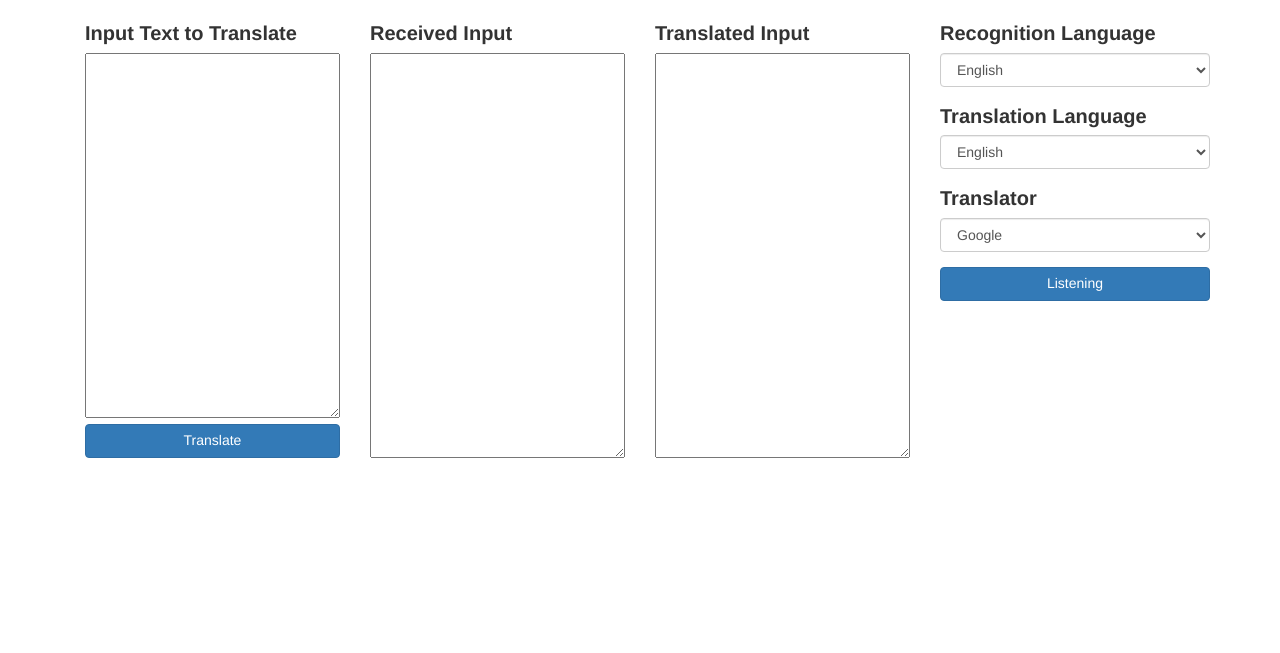
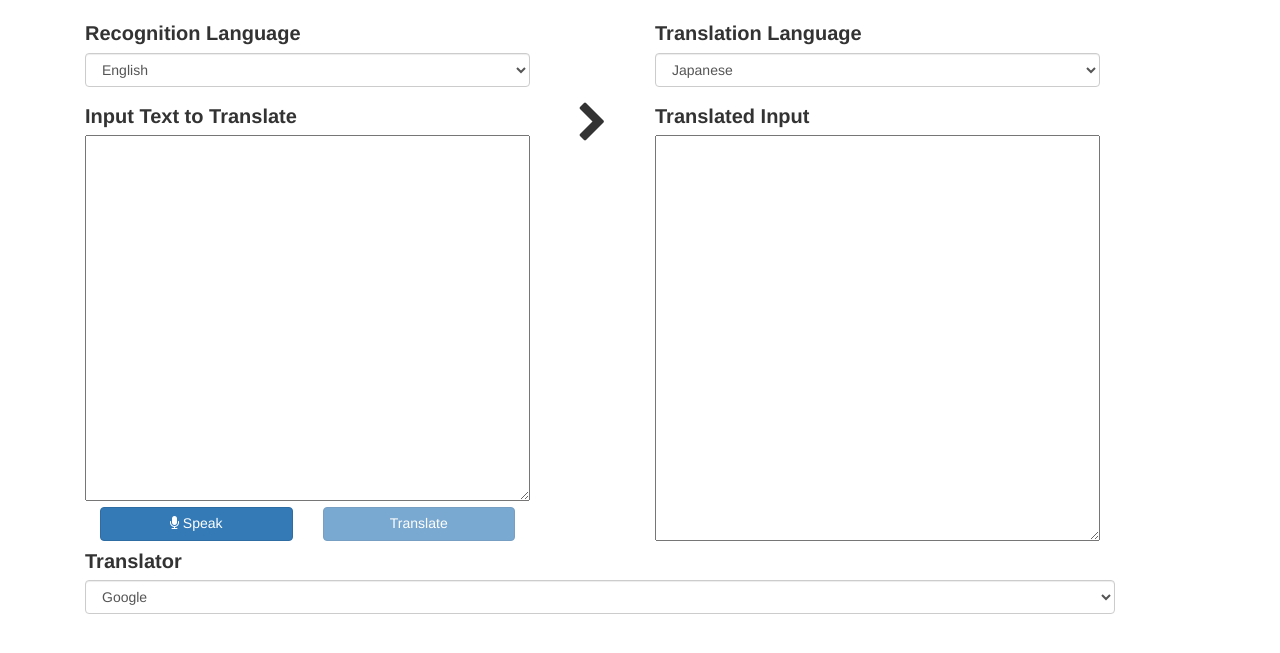
Before and after one commit to danigunawan/convert-to-characters, a Flask app: page / in a window 1280 px wide. Shown: the part 51-704 px from the top of the page. Run offline with Flask 2, Linux system fonts and the light colour scheme; some libraries are stand-ins or nearby versions.

Commit message:
layout changes

```diff
--- a/translation/templates/index.html
+++ b/translation/templates/index.html
@@ -3,20 +3,27 @@
 {% block content %}
 <div id=translation-area>
   <div class=row>
+    <div class=col-md-5>
+      {{ macros.build_select("English", "Recognition Language", "recognition-language", recognitions.items()) }}
+    </div>
+    <div class=col-md-1></div>
+    <div class=col-md-5>
+      {{ macros.build_select("Japanese", "Translation Language", "translation-language", languages.items()) }}
+    </div>
+  </div>
+  <div class=row>
+    <div class=col-md-5>
       {{ macros.build_textarea("Input Text to Translate", "input", 18, True, False) }}
-    {{ macros.build_textarea("Received Input", "untranslated-input", 20, False, True) }}
+    </div>
+    <div class="col-md-1 text-center"><i class="fa fa-chevron-right fa-3x"></i></div>
+    <div class=col-md-5>
       {{ macros.build_textarea("Translated Input", "translated-input", 20, False, True) }}
     </div>
   </div>
-{% endblock %}
-
-{% block sidebar %}
   <div class=row>
-  <div class="col-md-12 remove-right-padding block-spacing">
-      {{ macros.build_select("English", "Recognition Language", "recognition-language", recognitions.items()) }}
-      {{ macros.build_select("English", "Translation Language", "translation-language", languages.items()) }}
+    <div class="col-md-11 remove-right-padding block-spacing">
         {{ macros.build_select("Google", "Translator", "translator", translators.items()) }}
-      <button type=button id=listen class="btn btn-primary btn-block">Listening</button>
+    </div>
   </div>
 </div>
 {% endblock %}
--- a/translation/templates/layout.html
+++ b/translation/templates/layout.html
@@ -7,6 +7,7 @@
   <link rel="stylesheet" type="text/css" href="{{ url_for('static', filename='css/translation-page.css') }}">
   <script src="{{ url_for('static', filename='js/lib/responsive_voice.js') }}"></script>
   <script src="{{ url_for('static', filename='js/bundle.js')}}"></script>
+  <link rel="stylesheet" href="https://maxcdn.bootstrapcdn.com/font-awesome/4.7.0/css/font-awesome.min.css"/>
 {% endblock %}
 {% block body %}
   <div class="navbar navbar-inverse navbar-fixed-top">
@@ -17,7 +18,7 @@
     </div>
   </div>
   <div class=container>
-    <div class="col-md-9">
+    <div class="col-md-12">
       {% block content %}{% endblock %}
     </div>
     <div class="col-md-3">
--- a/translation/templates/macros.jinja
+++ b/translation/templates/macros.jinja
@@ -14,11 +14,14 @@
 {% endmacro %}
 
 {% macro build_textarea(labelText, textAreaId, textAreaHeight, translateButton, readOnly) %}
-  <div class=col-md-4>
-    <label for={{textAreaId}}>{{labelText}}</label><br/>
-    <textarea id={{textAreaId}} cols=50 rows={{textAreaHeight}} {% if readOnly %} readonly {% endif %}}></textarea><br/>
-    {% if translateButton == True %}
+  <label for={{textAreaId}}>{{labelText}}</label><br/>
+  <textarea id={{textAreaId}} cols=50 rows={{textAreaHeight}} {% if readOnly %} readonly {% endif %}}></textarea><br/>
+  {% if translateButton == True %}
+    <div class=col-md-6>
+      <button type=button id=listen class="btn btn-primary btn-block"><i class="fa fa-microphone"></i> Speak</button>
+    </div>
+    <div class=col-md-6>
       <button type=button id=translate-given class="btn btn-primary btn-block">Translate</button>
-    {% endif %}
-  </div>
+    </div>
+  {% endif %}
 {% endmacro %}
```
Also changed, not shown: translation/static/js/web_speech_script.js (+13 -5 lines), translation/static/js/bundle.js. Lines whose indentation alone changed are shown as unchanged.
